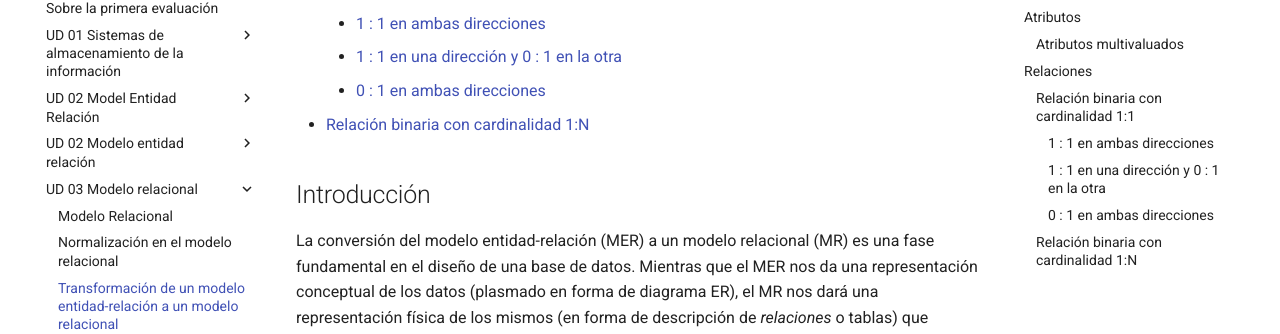
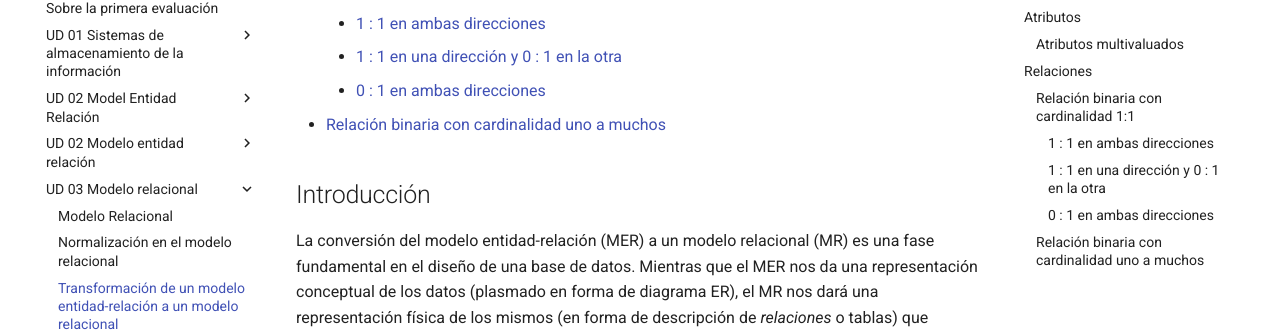
Before and after one commit to mmourazos/Curso-2024-2025, an MkDocs documentation site: the page built from docs/GBD/UD 03 - Modelo relacional/Transformación M ER - M relacional.md, in a window 1280 px wide and 900 px high, scrolled down 315 px. Shown: the part 145-479 px from the top of the window. Built offline with MkDocs 1.6.1 and Material for MkDocs 9.7.7, drawn with Linux system fonts in a browser that asks for light colours; comment, search, counter and statistics services are not loaded; some of the changed text lies outside the part shown.

````diff
--- a/docs/GBD/UD 03 - Modelo relacional/Transformación M ER - M relacional.md
+++ b/docs/GBD/UD 03 - Modelo relacional/Transformación M ER - M relacional.md
@@ -2,16 +2,16 @@
 
 <!-- toc -->
 
-- [Introducción](#introduccion)
-- [Entidades](#entidades)
-- [Atributos](#atributos)
+* [Introducción](#introducción)
+* [Entidades](#entidades)
+* [Atributos](#atributos)
   * [Atributos multivaluados](#atributos-multivaluados)
-- [Relaciones](#relaciones)
-  * [Relación binaria con cardinalidad 1:1](#relacion-binaria-con-cardinalidad-11)
-    + [1 : 1 en ambas direcciones](#1--1-en-ambas-direcciones)
-    + [1 : 1 en una dirección y 0 : 1 en la otra](#1--1-en-una-direccion-y-0--1-en-la-otra)
-    + [0 : 1 en ambas direcciones](#0--1-en-ambas-direcciones)
-  * [Relación binaria con cardinalidad 1:N](#relacion-binaria-con-cardinalidad-1n)
+* [Relaciones](#relaciones)
+  * [Relación binaria con cardinalidad 1:1](#relación-binaria-con-cardinalidad-11)
+    * [1 : 1 en ambas direcciones](#1--1-en-ambas-direcciones)
+    * [1 : 1 en una dirección y 0 : 1 en la otra](#1--1-en-una-dirección-y-0--1-en-la-otra)
+    * [0 : 1 en ambas direcciones](#0--1-en-ambas-direcciones)
+  * [Relación binaria con cardinalidad uno a muchos](#relación-binaria-con-cardinalidad-uno-a-muchos)
 
 <!-- tocstop -->
 
@@ -161,7 +161,7 @@ Entidad_A ||--o| "Relación": "participa en"
 Entidad_B |o--|| "Relación": "participa en"
 ```
 
-### Relación binaria con cardinalidad 1:N
+### Relación binaria con cardinalidad uno a muchos
 
 En este caso vuelve a ser relevante si la es 1:N en ambas direcciones o en una sola. En el caso de que sea 1:N en una sola dirección, la clave foránea se incluirá en la tabla de la entidad que tiene la cardinalidad 1 (ó 0:1).
 
````
